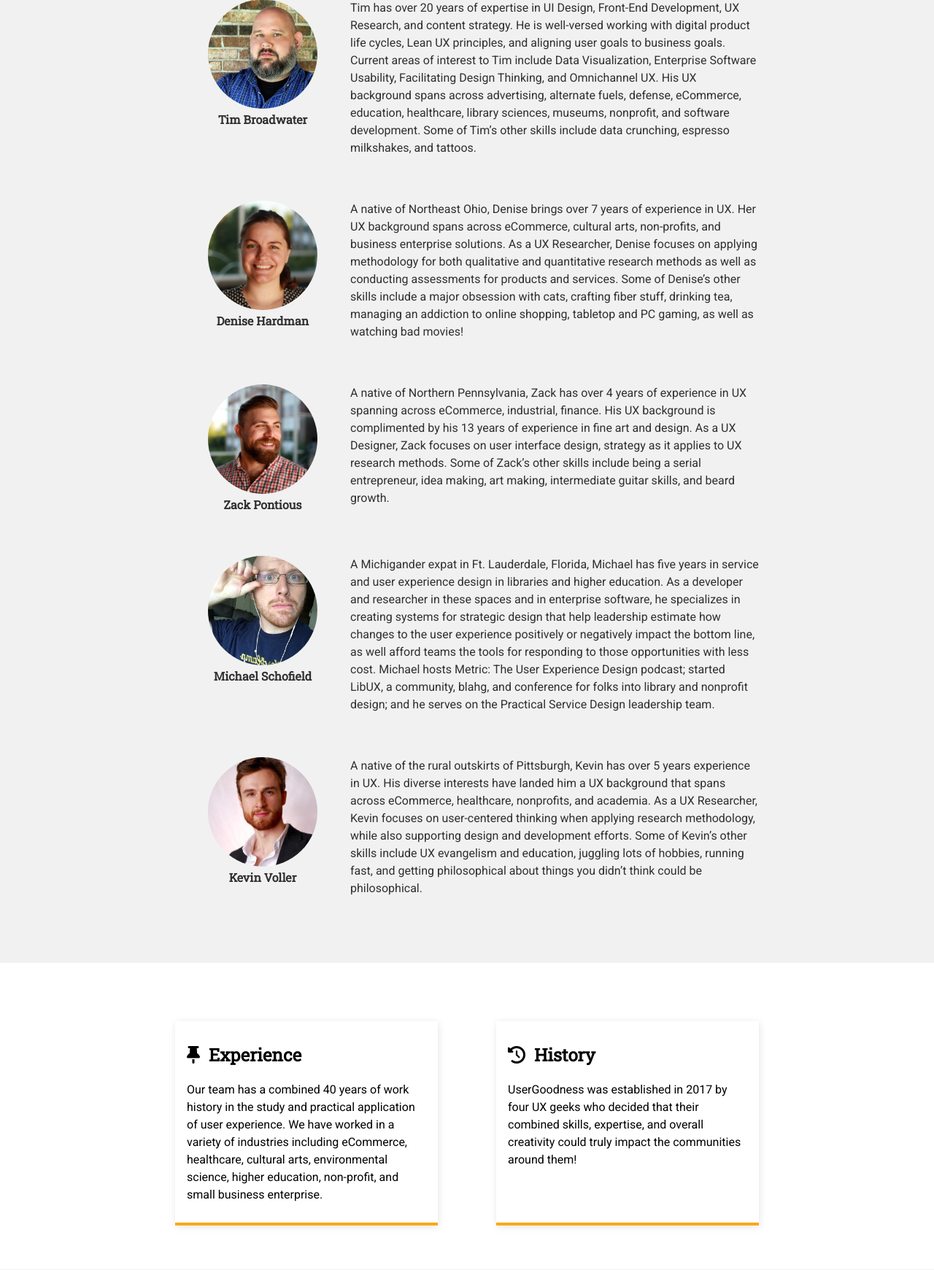
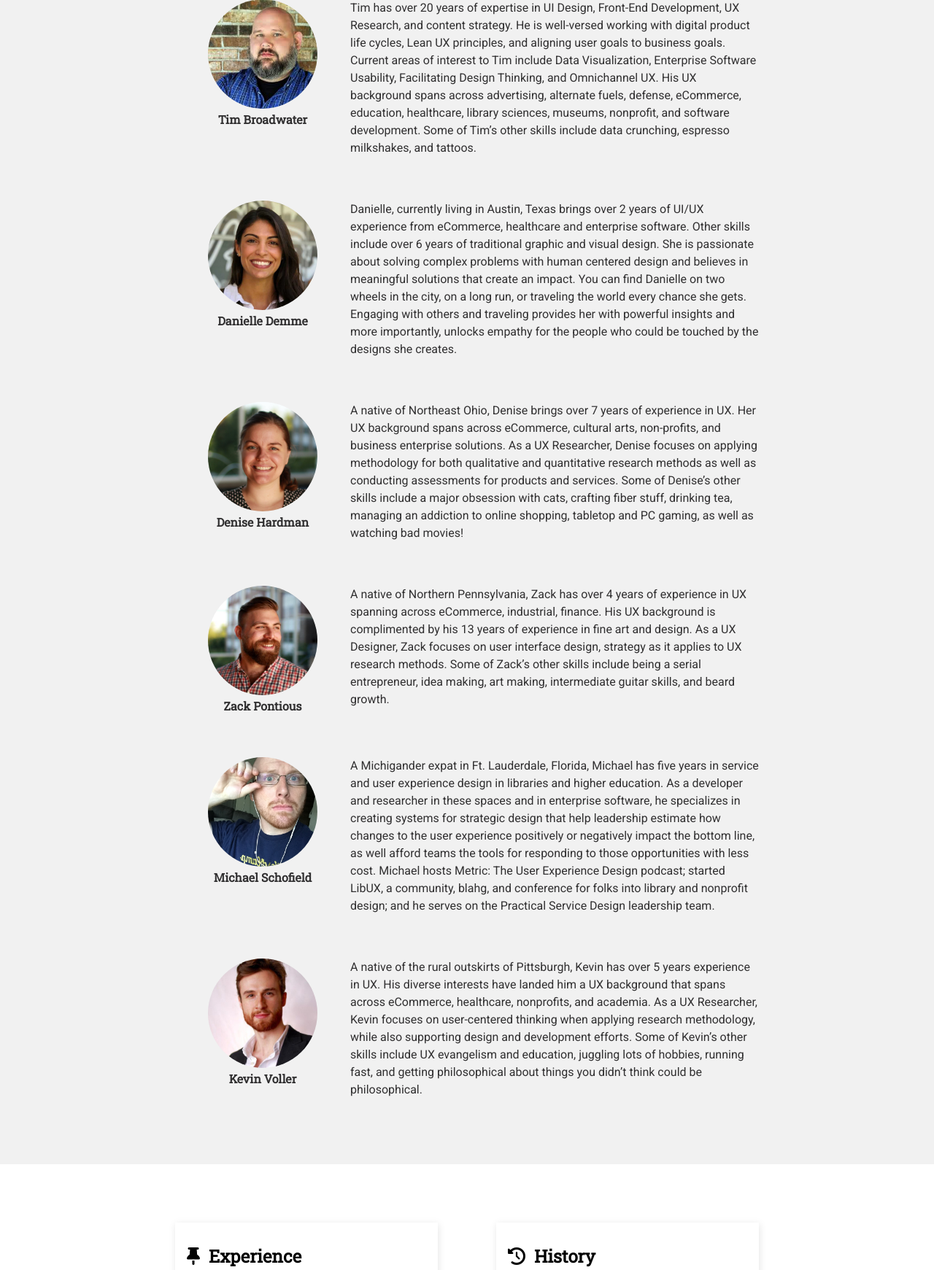
Before and after one commit to timbroadwater/website-beta, a PHP site: page /about in a window 1280 px wide. Shown: the part 1063-2804 px from the top of the page at 73% size. Run offline with PHP 8.4, Linux system fonts and the light colour scheme; some libraries are stand-ins or nearby versions.

Commit message:
Added Danielle

```diff
--- a/about/index.php
+++ b/about/index.php
@@ -46,6 +46,15 @@
 					</div>
 					<div class="bio-container-right">
 						<p>Tim has over 20 years of expertise in UI Design, Front-End Development, UX Research, and content strategy. He is well-versed  working with digital product life cycles, Lean UX principles, and aligning user goals to business goals. Current areas of interest to Tim include Data Visualization, Enterprise Software Usability, Facilitating Design Thinking, and Omnichannel UX. His UX background spans across advertising, alternate fuels, defense, eCommerce, education, healthcare, library sciences, museums, nonprofit, and software development. Some of Tim’s other skills include data crunching, espresso milkshakes, and tattoos.</p>
+					</div>
+				</div>
+				<div class="bio-container">
+					<div class="bio-container-left">
+						<img src="../img/danielledemme.jpg" alt="Danielle Demme" class="bio-container-image"/>
+						<h3>Danielle Demme</h3>
+					</div>
+					<div class="bio-container-right">
+						<p>Danielle, currently living in Austin, Texas  brings over 2 years of UI/UX experience from eCommerce, healthcare and enterprise software. Other skills include over 6 years of traditional graphic and visual design. She is passionate about solving complex problems with human centered design and believes in meaningful solutions that create an impact. You can find Danielle on two wheels in the city, on a long run, or traveling the world every chance she gets. Engaging with others and traveling provides her with powerful insights and more importantly, unlocks empathy for the people who could be touched by the designs she creates.</p>
 					</div>
 				</div>
 				<div class="bio-container">
```
Also changed, not shown: img/danielledemme.jpg (added).
